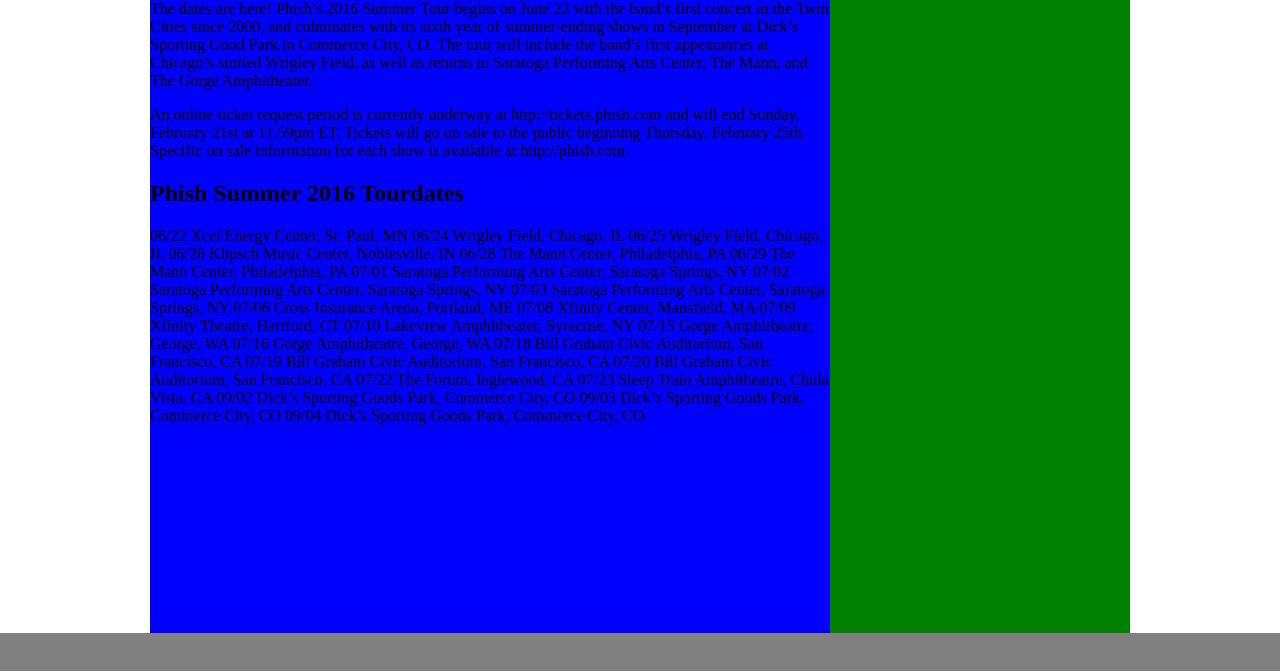
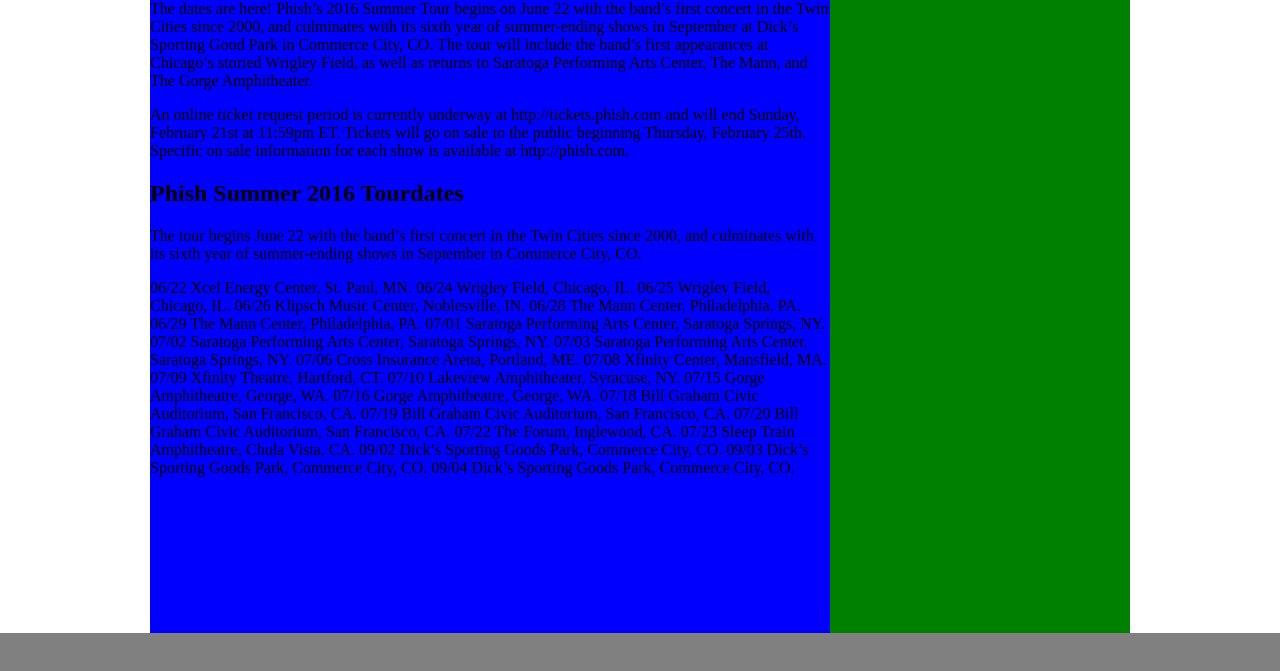
Before and after one commit to johnkeisker/04-Surf-Paddle, a plain HTML site: page index.html in a window 1280 px wide. Shown: the part 417-1088 px from the top of the page. Drawn offline with Linux system fonts and the light colour scheme.

Commit message:
more saturday changes

```diff
--- a/index.html
+++ b/index.html
@@ -47,29 +47,33 @@
             show is available at http://phish.com.</p>
 
             <h2>Phish Summer 2016 Tourdates</h2>
-            <p>06/22 Xcel Energy Center, St. Paul, MN
-            06/24 Wrigley Field, Chicago, IL
-            06/25 Wrigley Field, Chicago, IL
-            06/26 Klipsch Music Center, Noblesville, IN
-            06/28 The Mann Center, Philadelphia, PA
-            06/29 The Mann Center, Philadelphia, PA
-            07/01 Saratoga Performing Arts Center, Saratoga Springs, NY
-            07/02 Saratoga Performing Arts Center, Saratoga Springs, NY
-            07/03 Saratoga Performing Arts Center, Saratoga Springs, NY
-            07/06 Cross Insurance Arena, Portland, ME
-            07/08 Xfinity Center, Mansfield, MA
-            07/09 Xfinity Theatre, Hartford, CT
-            07/10 Lakeview Amphitheater, Syracuse, NY
-            07/15 Gorge Amphitheatre, George, WA
-            07/16 Gorge Amphitheatre, George, WA
-            07/18 Bill Graham Civic Auditorium, San Francisco, CA
-            07/19 Bill Graham Civic Auditorium, San Francisco, CA
-            07/20 Bill Graham Civic Auditorium, San Francisco, CA
-            07/22 The Forum, Inglewood, CA
-            07/23 Sleep Train Amphitheatre, Chula Vista, CA
-            09/02 Dick’s Sporting Goods Park, Commerce City, CO
-            09/03 Dick’s Sporting Goods Park, Commerce City, CO
-            09/04 Dick’s Sporting Goods Park, Commerce City, CO</p>
+            <p>The tour begins June 22 with the band’s first concert in
+              the Twin Cities since 2000, and culminates with its sixth
+              year of summer-ending shows in September in Commerce City, CO.</p>
+
+            <p>06/22 Xcel Energy Center, St. Paul, MN.
+            06/24 Wrigley Field, Chicago, IL.
+            06/25 Wrigley Field, Chicago, IL.
+            06/26 Klipsch Music Center, Noblesville, IN.
+            06/28 The Mann Center, Philadelphia, PA.
+            06/29 The Mann Center, Philadelphia, PA.
+            07/01 Saratoga Performing Arts Center, Saratoga Springs, NY.
+            07/02 Saratoga Performing Arts Center, Saratoga Springs, NY.
+            07/03 Saratoga Performing Arts Center, Saratoga Springs, NY.
+            07/06 Cross Insurance Arena, Portland, ME.
+            07/08 Xfinity Center, Mansfield, MA.
+            07/09 Xfinity Theatre, Hartford, CT.
+            07/10 Lakeview Amphitheater, Syracuse, NY.
+            07/15 Gorge Amphitheatre, George, WA.
+            07/16 Gorge Amphitheatre, George, WA.
+            07/18 Bill Graham Civic Auditorium, San Francisco, CA.
+            07/19 Bill Graham Civic Auditorium, San Francisco, CA.
+            07/20 Bill Graham Civic Auditorium, San Francisco, CA.
+            07/22 The Forum, Inglewood, CA.
+            07/23 Sleep Train Amphitheatre, Chula Vista, CA.
+            09/02 Dick’s Sporting Goods Park, Commerce City, CO.
+            09/03 Dick’s Sporting Goods Park, Commerce City, CO.
+            09/04 Dick’s Sporting Goods Park, Commerce City, CO.</p>
 
         </article>
 
```
